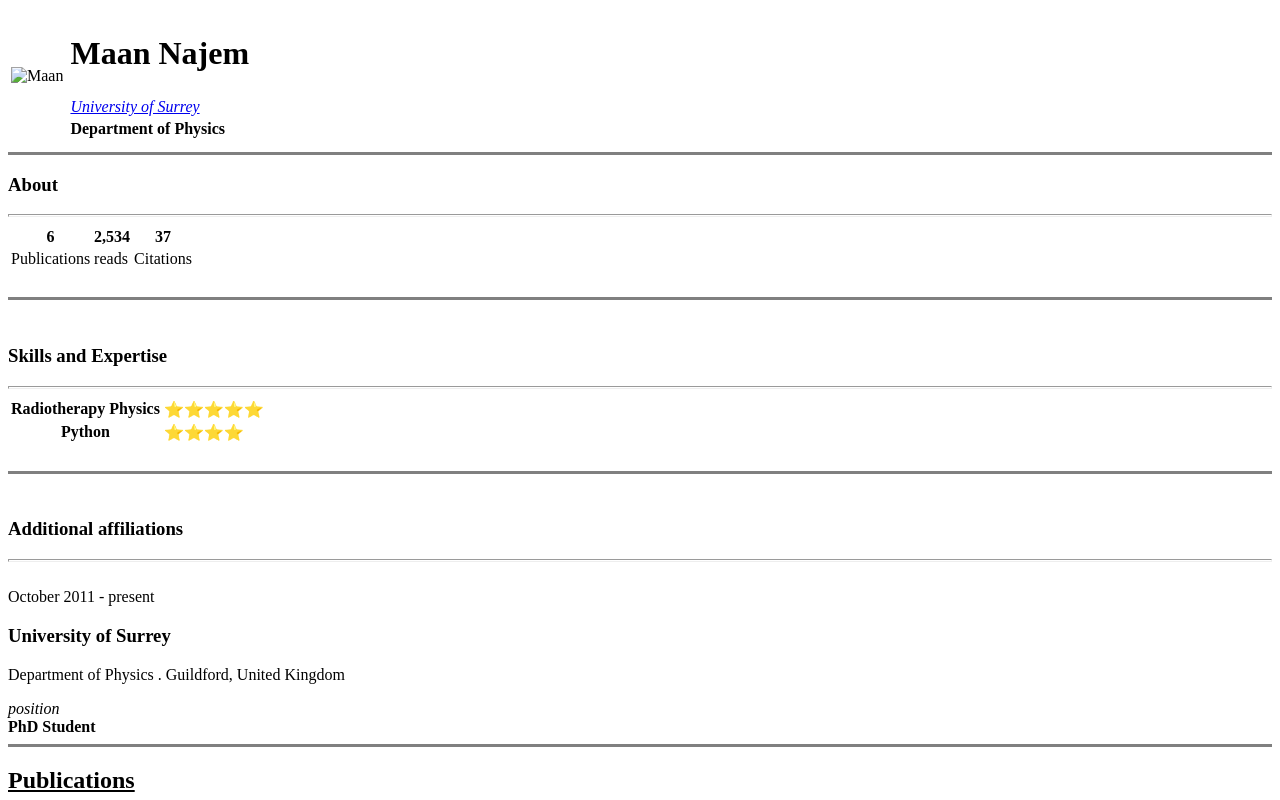
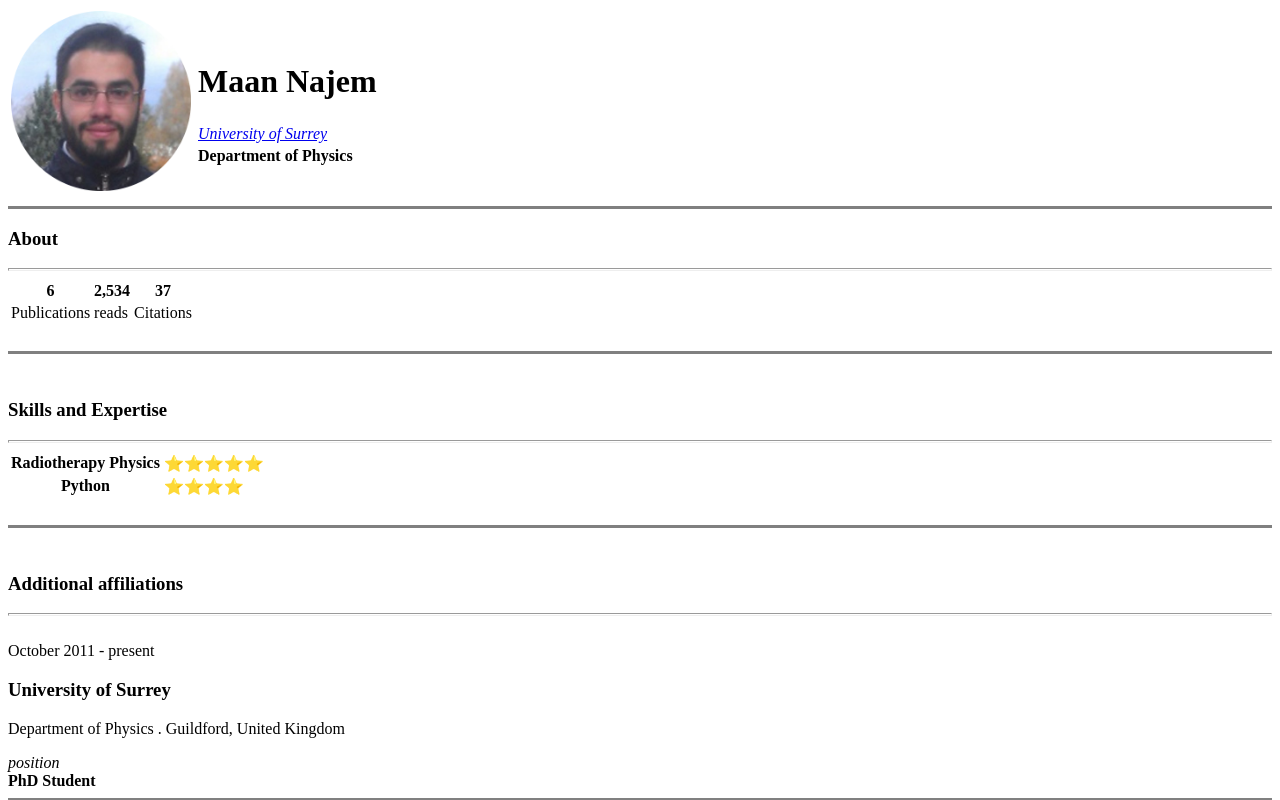
Before and after one commit to HebaNajem/cv, a plain HTML site: page index.html in a window 1280 px wide. Shown: the top 800 px of the page. Drawn offline with Linux system fonts and the light colour scheme.

Commit message:
Update index.html

```diff
--- a/index.html
+++ b/index.html
@@ -7,7 +7,7 @@
     <body>
         <table>
             <tr>
-                <td><img src="images/Maan-Najem-2-modified.png" alt="Maan" height="180"></td>
+                <td><img src="Maan-Najem-2-modified.png" alt="Maan" height="180"></td>
                 <td>
                     <table>
                         <tr>
```
